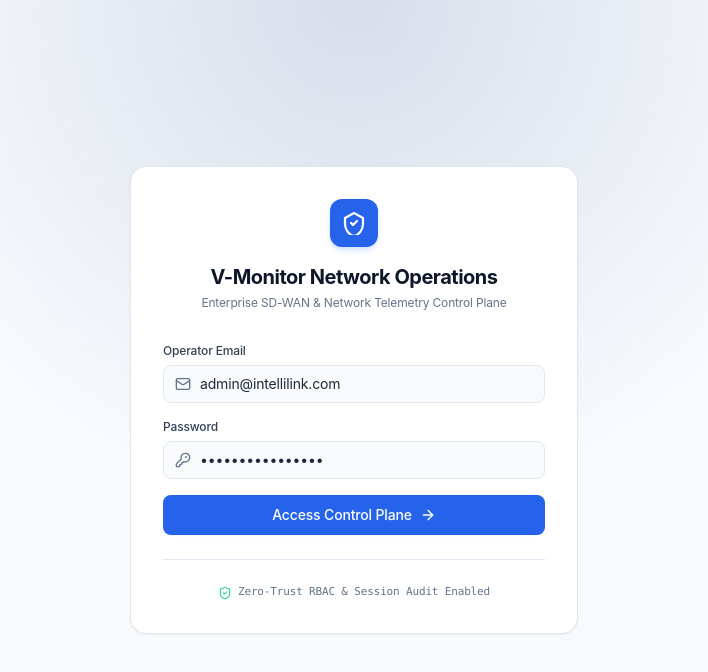
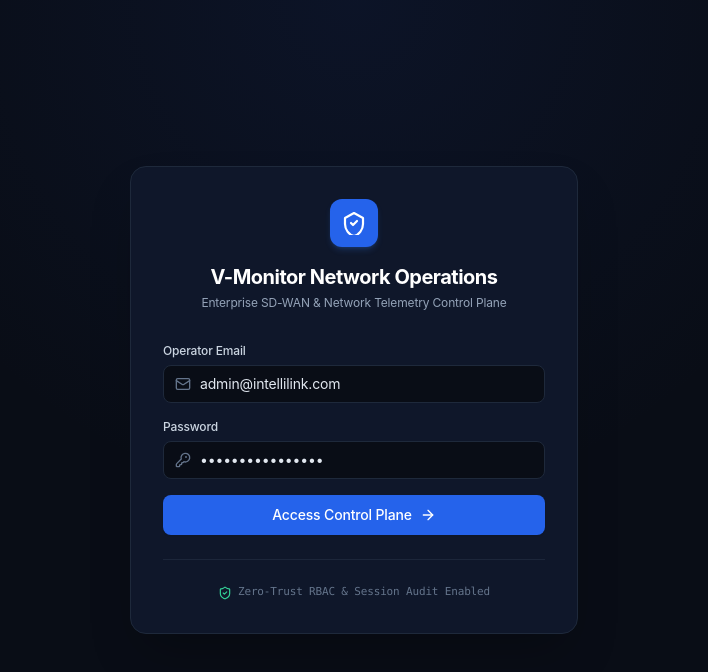
Before and after one commit to vimals-blip/V-Monitor, a Next.js app in the folder intellilink-platform/apps/web/: page /login in a window 1280 px wide. Shown: the top 672 px of the page, without its empty margins (286-994 px from the left). Built offline with nearby package versions, Linux system fonts and the light colour scheme; no server answers.

Commit message:
Revert "feat(theme): implement pristine White Enterprise Theme with instant Light/Dark switcher"
This reverts commit 41142a72727a7352488b09af331b9f3f3ae8b852.

```diff
--- a/intellilink-platform/apps/web/src/app/(dashboard)/layout.tsx
+++ b/intellilink-platform/apps/web/src/app/(dashboard)/layout.tsx
@@ -19,7 +19,7 @@ export default function DashboardLayout({ children }: { children: React.ReactNod
   if (!mounted) return null;
 
   return (
-    <div className="min-h-screen bg-[#F8FAFC] dark:bg-[#0B0F17] flex">
+    <div className="min-h-screen bg-[#0B0F17] flex">
       <AppSidebar />
       <div className="flex-1 ml-64 flex flex-col min-w-0">
         <TopBar />
--- a/intellilink-platform/apps/web/src/app/globals.css
+++ b/intellilink-platform/apps/web/src/app/globals.css
@@ -3,26 +3,17 @@
 @tailwind utilities;
 
 :root {
-  color-scheme: light;
-}
-
-html.dark {
   color-scheme: dark;
 }
 
 body {
-  background-color: #F8FAFC;
-  color: #0F172A;
+  background-color: #090D16;
+  color: #E2E8F0;
   font-family: -apple-system, BlinkMacSystemFont, "Segoe UI", Roboto, "Inter", "Helvetica Neue", Arial, sans-serif;
   overflow-x: hidden;
   -webkit-font-smoothing: antialiased;
   -moz-osx-font-smoothing: grayscale;
   letter-spacing: -0.01em;
-}
-
-html.dark body {
-  background-color: #090D16;
-  color: #E2E8F0;
 }
 
 /* Polished Enterprise Scrollbar */
@@ -34,288 +25,21 @@ html.dark body {
   background: transparent;
 }
 ::-webkit-scrollbar-thumb {
-  background: #CBD5E1;
+  background: #1E293B;
   border-radius: 9999px;
 }
 ::-webkit-scrollbar-thumb:hover {
-  background: #94A3B8;
-}
-
-html.dark ::-webkit-scrollbar-thumb {
-  background: #1E293B;
-}
-html.dark ::-webkit-scrollbar-thumb:hover {
   background: #334155;
 }
 
 /* Subtle enterprise utility elevation */
 @layer utilities {
   .surface-card {
-    background-color: #FFFFFF;
-    border: 1px solid #E2E8F0;
-    box-shadow: 0 1px 3px 0 rgb(0 0 0 / 0.05);
+    background-color: #0F172A;
+    border: 1px solid #1E293B;
   }
   .surface-elevated {
-    background-color: #F8FAFC;
-    border: 1px solid #CBD5E1;
+    background-color: #111A2E;
+    border: 1px solid #24324D;
   }
 }
-
-html.dark .surface-card {
-  background-color: #0F172A;
-  border: 1px solid #1E293B;
-  box-shadow: none;
-}
-html.dark .surface-elevated {
-  background-color: #111A2E;
-  border: 1px solid #24324D;
-}
-
-/* =========================================================================
-   PRISTINE WHITE / LIGHT ENTERPRISE THEME SYSTEM
-   ========================================================================= */
-
-html.light {
-  color-scheme: light;
-}
-
-html.light body {
-  background-color: #F8FAFC !important;
-  color: #0F172A !important;
-}
-
-/* Base Canvas & Page Wrappers */
-html.light .bg-\[\#090D16\],
-html.light .bg-\[\#0B0F17\],
-html.light .bg-\[\#070B12\],
-html.light .bg-\[\#0A0E17\],
-html.light .bg-\[\#0C121E\],
-html.light .bg-\[\#0E1522\],
-html.light .bg-\[\#070A0F\] {
-  background-color: #F8FAFC !important;
-}
-
-/* Surface, Card and Modal Containers */
-html.light .bg-\[\#121824\],
-html.light .bg-\[\#121927\],
-html.light .bg-\[\#0F172A\],
-html.light .bg-\[\#161F30\],
-html.light .bg-\[\#162032\],
-html.light .bg-\[\#162338\],
-html.light .bg-\[\#0D1524\],
-html.light .bg-\[\#111A2E\],
-html.light .bg-\[\#1A2333\],
-html.light .bg-\[\#1A263D\],
-html.light .bg-\[\#1B2940\],
-html.light .bg-\[\#1E293B\],
-html.light .bg-\[\#1E2D45\],
-html.light .bg-\[\#1E304D\],
-html.light .bg-\[\#201812\],
-html.light .bg-\[\#191428\],
-html.light .bg-\[\#101928\] {
-  background-color: #FFFFFF !important;
-  box-shadow: 0 1px 3px 0 rgb(0 0 0 / 0.05), 0 1px 2px -1px rgb(0 0 0 / 0.05);
-}
-
-/* Sub-containers, Inset Areas, and Table Headers */
-html.light .bg-\[\#0D121D\],
-html.light .bg-\[\#080C14\],
-html.light .bg-\[\#121A29\],
-html.light thead {
-  background-color: #F1F5F9 !important;
-}
-
-/* Borders & Dividers */
-html.light .border-\[\#222E45\],
-html.light .border-\[\#1E293B\],
-html.light .border-\[\#1C263A\],
-html.light .border-\[\#1A2335\],
-html.light .border-\[\#1D273B\],
-html.light .border-\[\#24324D\],
-html.light .divide-\[\#1D273B\],
-html.light .divide-\[\#222E45\],
-html.light .divide-\[\#1C263A\] {
-  border-color: #E2E8F0 !important;
-}
-
-/* Typography Overrides */
-html.light .text-white {
-  color: #0F172A !important;
-}
-html.light .text-slate-200 {
-  color: #1E293B !important;
-}
-html.light .text-slate-300 {
-  color: #334155 !important;
-}
-html.light .text-slate-400 {
-  color: #64748B !important;
-}
-html.light .text-slate-500 {
-  color: #64748B !important;
-}
-
-/* Sidebar in White Theme */
-html.light aside {
-  background-color: #FFFFFF !important;
-  border-right: 1px solid #E2E8F0 !important;
-}
-html.light aside .text-slate-400 {
-  color: #64748B !important;
-}
-html.light aside a.text-slate-400:hover {
-  background-color: #F1F5F9 !important;
-  color: #0F172A !important;
-}
-html.light aside .bg-blue-500\/10 {
-  background-color: #EFF6FF !important;
-  color: #2563EB !important;
-}
-
-/* TopBar in White Theme */
-html.light header {
-  background-color: rgba(255, 255, 255, 0.95) !important;
-  border-bottom: 1px solid #E2E8F0 !important;
-}
-html.light header .bg-\[\#0F172A\] {
-  background-color: #F1F5F9 !important;
-  border-color: #CBD5E1 !important;
-}
-html.light header .bg-\[\#121927\] {
-  background-color: #F8FAFC !important;
-  border-color: #E2E8F0 !important;
-}
-
-/* Inputs, Textareas, Selects in White Theme */
-html.light input,
-html.light textarea,
-html.light select {
-  background-color: #FFFFFF !important;
-  border: 1px solid #CBD5E1 !important;
-  color: #0F172A !important;
-}
-html.light input::placeholder,
-html.light textarea::placeholder {
-  color: #94A3B8 !important;
-}
-html.light input:focus,
-html.light textarea:focus,
-html.light select:focus {
-  border-color: #3B82F6 !important;
-  box-shadow: 0 0 0 2px rgba(59, 130, 246, 0.15) !important;
-}
-
-/* Primary Action Buttons retain crisp white text */
-html.light .bg-blue-600,
-html.light .bg-blue-600 *,
-html.light .bg-blue-500,
-html.light .bg-blue-500 *,
-html.light .bg-emerald-600,
-html.light .bg-emerald-600 *,
-html.light .bg-rose-600,
-html.light .bg-rose-600 *,
-html.light button.bg-blue-600,
-html.light button.bg-blue-600 *,
-html.light a.bg-blue-600,
-html.light a.bg-blue-600 * {
-  color: #FFFFFF !important;
-}
-
-/* Secondary Buttons in White Theme */
-html.light button.bg-\[\#162032\],
-html.light button.bg-\[\#1A2333\],
-html.light button.bg-\[\#1E293B\] {
-  background-color: #F1F5F9 !important;
-  color: #1E293B !important;
-  border: 1px solid #CBD5E1 !important;
-}
-html.light button.bg-\[\#162032\]:hover,
-html.light button.bg-\[\#1A2333\]:hover,
-html.light button.bg-\[\#1E293B\]:hover {
-  background-color: #E2E8F0 !important;
-}
-
-/* Interactive Tables in White Theme */
-html.light table {
-  background-color: #FFFFFF !important;
-}
-html.light table thead {
-  background-color: #F8FAFC !important;
-  border-bottom: 1px solid #E2E8F0 !important;
-}
-html.light table thead th {
-  color: #64748B !important;
-}
-html.light table tbody tr {
-  border-bottom: 1px solid #E2E8F0 !important;
-}
-html.light table tbody tr:hover {
-  background-color: #F8FAFC !important;
-}
-html.light table tbody td {
-  color: #1E293B !important;
-}
-
-/* Modals & Dialogs in White Theme */
-html.light .bg-black\/75,
-html.light .bg-black\/80 {
-  background-color: rgba(15, 23, 42, 0.45) !important;
-}
-html.light .bg-black\/75 > div,
-html.light .bg-black\/80 > div,
-html.light .fixed.inset-0 > div {
-  background-color: #FFFFFF !important;
-  border-color: #E2E8F0 !important;
-  box-shadow: 0 20px 25px -5px rgb(0 0 0 / 0.1), 0 8px 10px -6px rgb(0 0 0 / 0.1) !important;
-}
-
-/* Terminals & CLI Logs stay dark for developer clarity */
-html.light pre,
-html.light .bg-\[\#05080E\],
-html.light .bg-\[\#020408\] {
-  background-color: #0F172A !important;
-  color: #38BDF8 !important;
-  border-color: #1E293B !important;
-}
-html.light pre .text-emerald-400 {
-  color: #34D399 !important;
-}
-html.light pre .text-slate-300,
-html.light pre .text-slate-200 {
-  color: #E2E8F0 !important;
-}
-
-/* Soft Enterprise Status Badges in White Theme */
-html.light .bg-emerald-500\/10,
-html.light .bg-emerald-950\/40 {
-  background-color: #ECFDF5 !important;
-  border-color: #A7F3D0 !important;
-  color: #047857 !important;
-}
-html.light .bg-blue-500\/10,
-html.light .bg-blue-600\/10,
-html.light .bg-blue-950\/40,
-html.light .bg-cyan-500\/10,
-html.light .bg-cyan-950\/40 {
-  background-color: #EFF6FF !important;
-  border-color: #BFDBFE !important;
-  color: #1D4ED8 !important;
-}
-html.light .bg-purple-500\/10,
-html.light .bg-purple-950\/40 {
-  background-color: #FAF5FF !important;
-  border-color: #E9D5FF !important;
-  color: #7E22CE !important;
-}
-html.light .bg-amber-500\/10,
-html.light .bg-amber-950\/40 {
-  background-color: #FFFBEB !important;
-  border-color: #FDE68A !important;
-  color: #B45309 !important;
-}
-html.light .bg-rose-500\/10,
-html.light .bg-rose-950\/40 {
-  background-color: #FFF1F2 !important;
-  border-color: #FECDD3 !important;
-  color: #BE123C !important;
-}
--- a/intellilink-platform/apps/web/src/app/layout.tsx
+++ b/intellilink-platform/apps/web/src/app/layout.tsx
@@ -2,34 +2,14 @@ import './globals.css';
 import { Providers } from '../providers';
 
 export const metadata = {
-  title: 'V-Monitor — Enterprise Network Operations & Control Plane',
-  description: 'Enterprise SD-WAN, Network Operations & Infrastructure Governance Platform.',
+  title: 'Intellilink NOG — Network Operations & Governance Platform',
+  description: 'Centralized multi-tenant control plane for enterprise connectivity infrastructure.',
 };
 
 export default function RootLayout({ children }: { children: React.ReactNode }) {
   return (
-    <html lang="en" className="light" suppressHydrationWarning>
-      <head>
-        <script
-          dangerouslySetInnerHTML={{
-            __html: `
-              try {
-                var stored = localStorage.getItem('vmonitor-theme');
-                if (stored === 'dark') {
-                  document.documentElement.classList.add('dark');
-                  document.documentElement.classList.remove('light');
-                } else {
-                  document.documentElement.classList.add('light');
-                  document.documentElement.classList.remove('dark');
-                }
-              } catch (e) {
-                document.documentElement.classList.add('light');
-              }
-            `,
-          }}
-        />
-      </head>
-      <body className="bg-[#F8FAFC] text-[#0F172A] antialiased">
+    <html lang="en" className="dark">
+      <body className="bg-[#0B0F17] text-slate-200 antialiased">
         <Providers>{children}</Providers>
       </body>
     </html>
```
Also changed, not shown: intellilink-platform/apps/web/src/components/layout/TopBar.tsx (+1 -37 lines).
